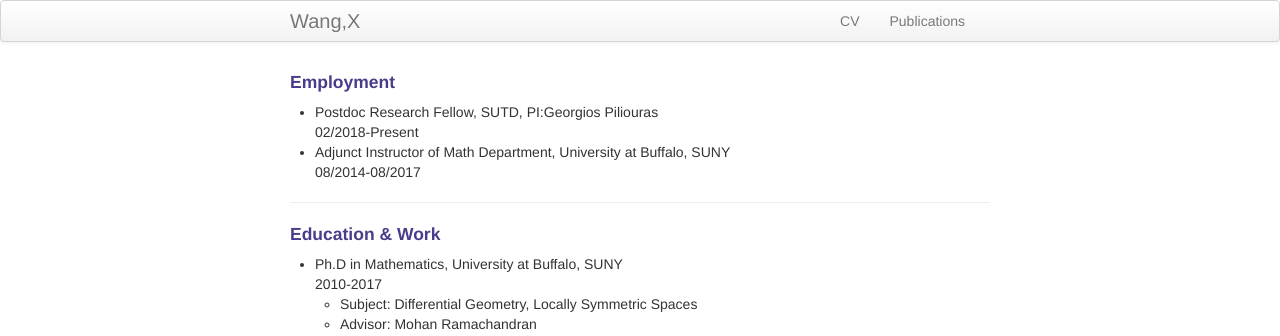
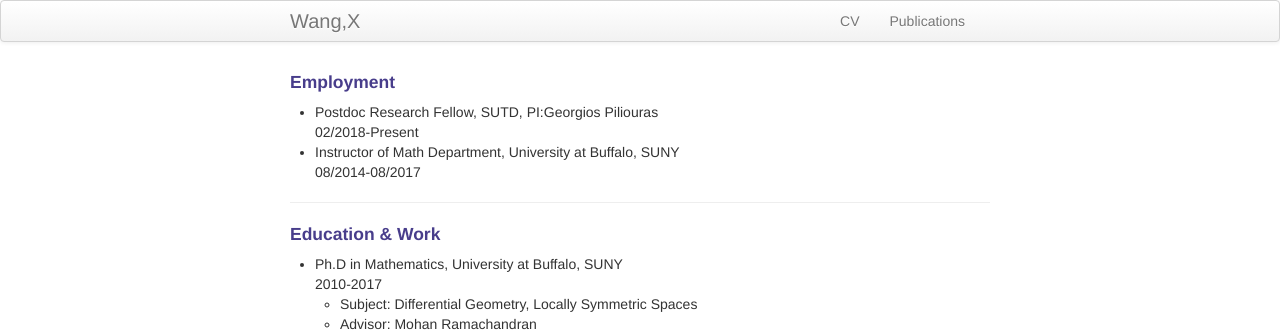
Before and after one commit to xiiaowang/xiiaowang.github.io, a Jekyll site: the page built from index.md, in a window 1280 px wide. Shown: the top 336 px of the page. Built offline with Jekyll 4.4.1, drawn with Linux system fonts in a browser that asks for light colours.

Commit message:
Update index.md

```diff
--- a/index.md
+++ b/index.md
@@ -8,7 +8,7 @@ keywords: machine learning, geometry
 <ul>
     <li>Postdoc Research Fellow, SUTD, PI:Georgios Piliouras<br/>
      02/2018-Present</li>
-    <li>Adjunct Instructor of Math Department, University at Buffalo, SUNY<br/>
+    <li>Instructor of Math Department, University at Buffalo, SUNY<br/>
         08/2014-08/2017</li>
 </ul>
 
```
